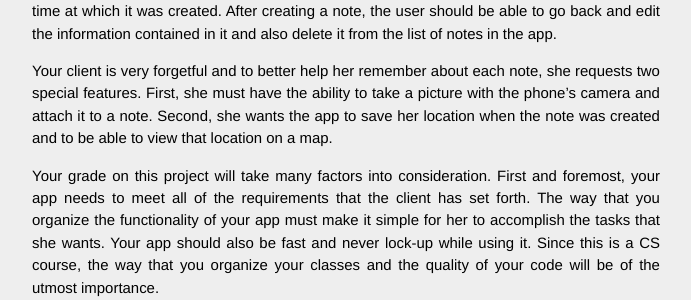
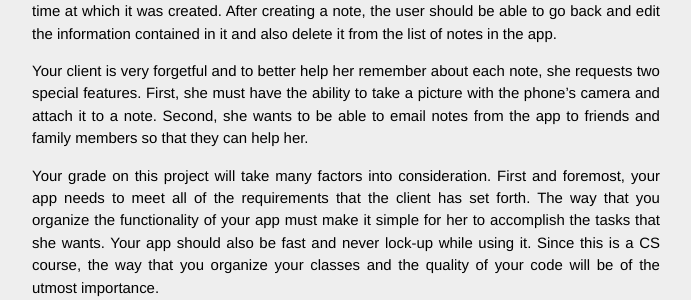
Before and after one commit to Columbia-W3101-iOS/columbia-W3101-iOS.github.io, a Jekyll site: the page built from _posts/2014-04-01-W3103-class-project.md, in a window 1280 px wide. Shown: the part 239-539 px from the top of the page, without its empty margins (294-985 px from the left). Built offline with Jekyll 4.4.1, drawn with Linux system fonts in a browser that asks for light colours; Markdown is read by kramdown in place of the engine named in the settings.

```diff
--- a/_posts/2014-04-01-W3103-class-project.md
+++ b/_posts/2014-04-01-W3103-class-project.md
@@ -6,7 +6,7 @@ date:   2014-04-01 22:00:00
 
 You have been tasked by a client to write a note taking application to suit her specific set of needs. She requires the ability to write an arbitrary number of text based notes and store them on her phone. Each note should have a title and body of text associated with it as well as the time at which it was created. After creating a note, the user should be able to go back and edit the information contained in it and also delete it from the list of notes in the app.
 
-Your client is very forgetful and to better help her remember about each note, she requests two special features. First, she must have the ability to take a picture with the phone's camera and attach it to a note. Second, she wants the app to save her location when the note was created and to be able to view that location on a map.
+Your client is very forgetful and to better help her remember about each note, she requests two special features. First, she must have the ability to take a picture with the phone's camera and attach it to a note. Second, she wants to be able to email notes from the app to friends and family members so that they can help her.
 
 Your grade on this project will take many factors into consideration. First and foremost, your app needs to meet all of the requirements that the client has set forth. The way that you  organize the functionality of your app must make it simple for her to accomplish the tasks that she wants. Your app should also be fast and never lock-up while using it. Since this is a CS course, the way that you organize your classes and the quality of your code will be of the utmost importance.
 
--- a/index.html
+++ b/index.html
@@ -16,5 +16,6 @@ title: W3101 - iOS Programming
       <li><a href="{{ site.url }}/assets/Demo1.zip">Demo 1</a></li>
       <li><a href="{{ site.url }}/assets/Lecture2.pdf">Lecture 2</a></li>
       <li><a href="{{ site.url }}/assets/Lecture3.pdf">Lecture 3</a></li>
+      <li><a href="{{ site.url }}/assets/Demo3.pdf">Demo 3</a></li>
   </ul>
 </div>
```
Also changed, not shown: 1 other file.
